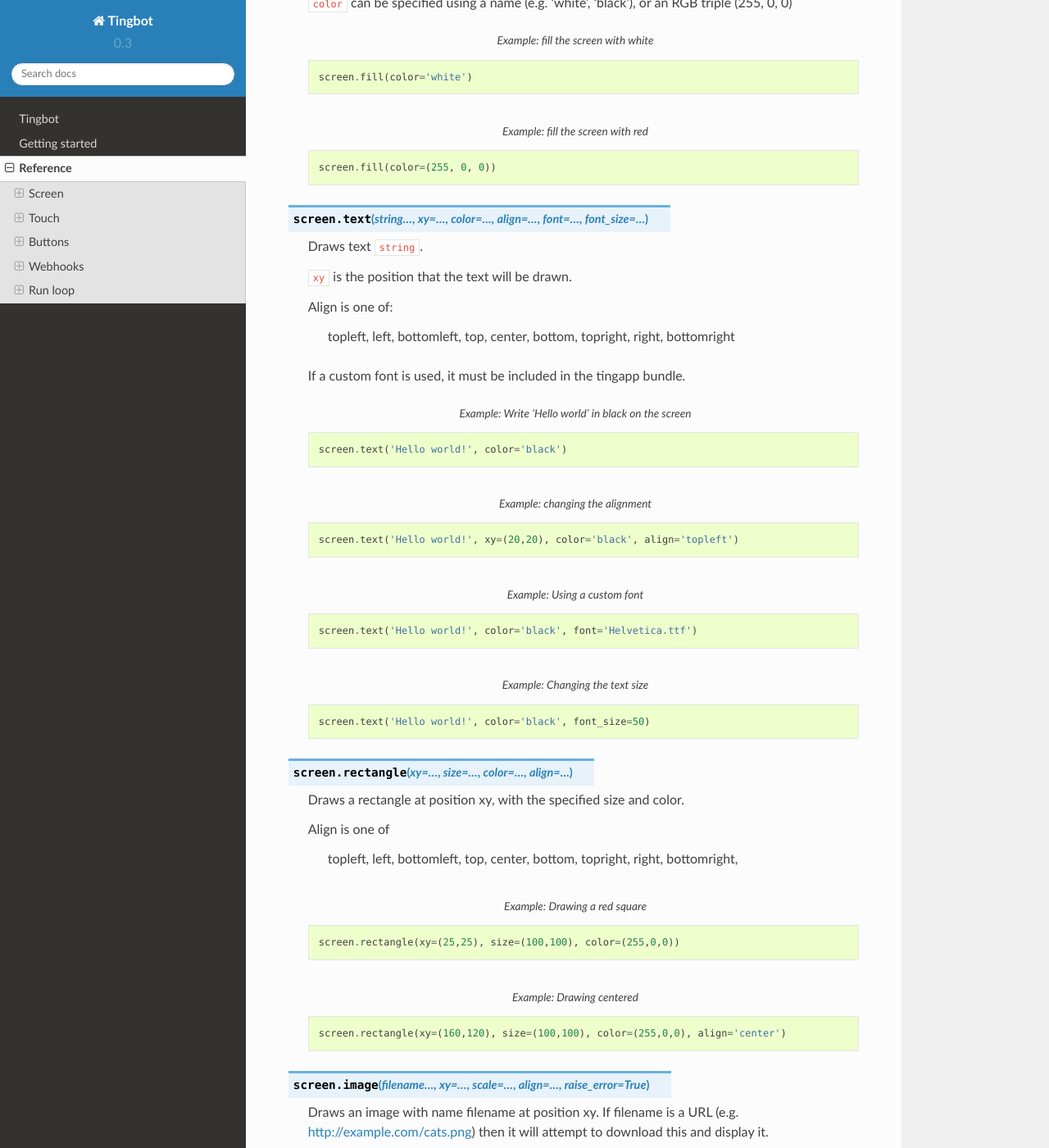
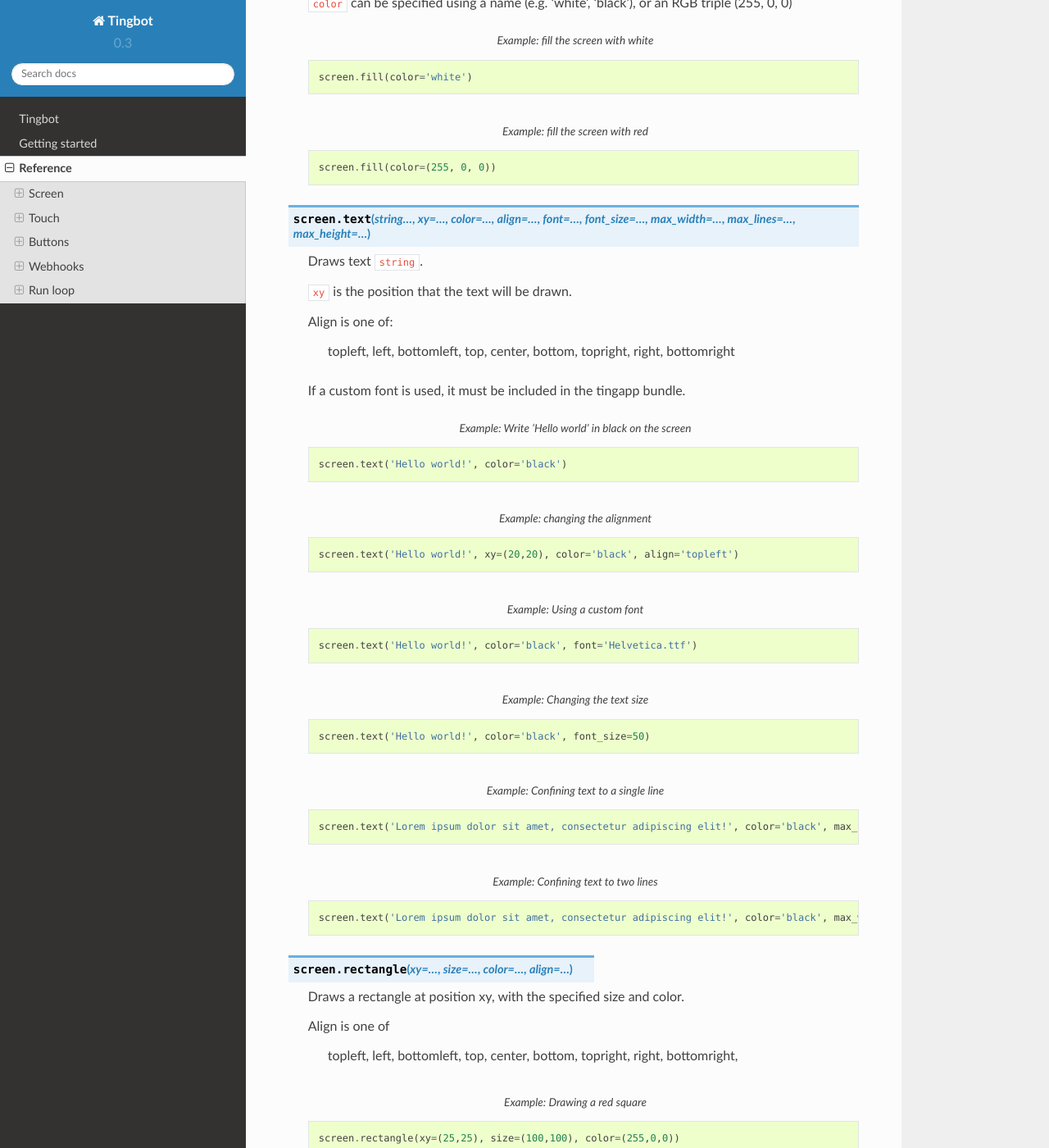
Before and after one commit to tingbot/tingbot-python, a Sphinx documentation site: the page built from docs/reference.rst, in a window 1280 px wide and 1400 px high, scrolled down 300 px. Shown: the whole window at 82% size. Built offline with Sphinx 7.4.7 and the Read the Docs theme 2.0.0, drawn with Linux system fonts in a browser that asks for light colours; the version number is read from the project's files by our own code.

Commit message:
Add some documentation for the new screen.text options

```diff
--- a/docs/reference.rst
+++ b/docs/reference.rst
@@ -20,7 +20,7 @@ Screen
 
         screen.fill(color=(255, 0, 0))
 
-.. py:function:: screen.text(string…, xy=…, color=…, align=…, font=…, font_size=…)
+.. py:function:: screen.text(string…, xy=…, color=…, align=…, font=…, font_size=…, max_width=…, max_lines=…, max_height=…)
 
     Draws text ``string``.
 
@@ -51,6 +51,16 @@ Screen
         :caption: Example: Changing the text size
 
         screen.text('Hello world!', color='black', font_size=50)
+
+    .. code-block:: python
+        :caption: Example: Confining text to a single line
+
+        screen.text('Lorem ipsum dolor sit amet, consectetur adipiscing elit!', color='black', max_lines=1)
+
+    .. code-block:: python
+        :caption: Example: Confining text to two lines
+
+        screen.text('Lorem ipsum dolor sit amet, consectetur adipiscing elit!', color='black', max_width=300, max_lines=2)
 
 
 .. py:function:: screen.rectangle(xy=…, size=…, color=…, align=…)
```
